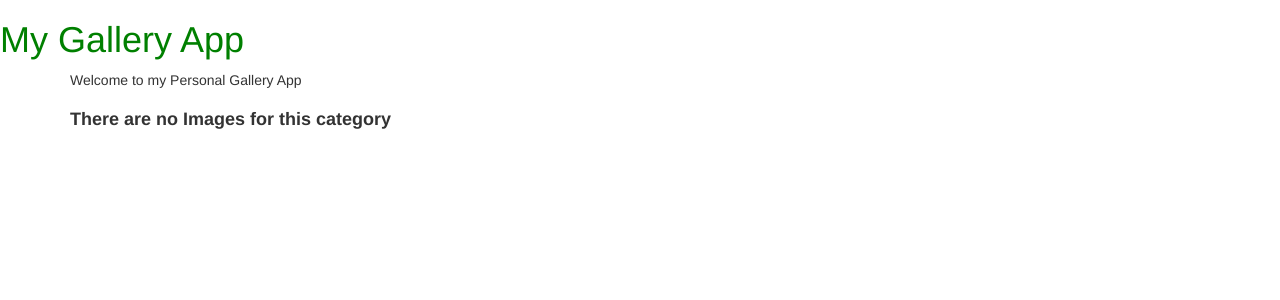
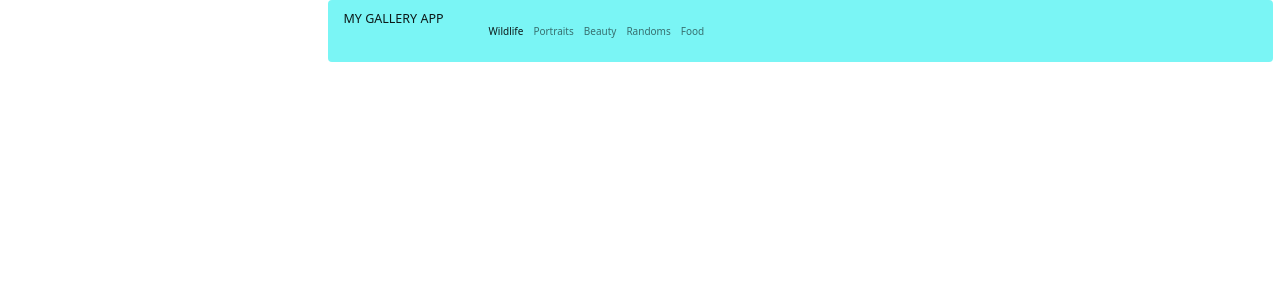
Before and after one commit to Alice-Githui/Personal-Gallery, a Django app: page / in a window 1280 px wide. Shown: the top 300 px of the page. Run offline with Django 3.2, Linux system fonts and the light colour scheme; data that the repository does not hold is empty; some libraries are stand-ins or nearby versions.

Commit message:
Add the Navbar

```diff
--- a/personalgallery/static/css/style.css
+++ b/personalgallery/static/css/style.css
@@ -1,3 +1,14 @@
+*{
+    margin: 0;
+}
 h1{
     color: green;
 }
+
+.image-card{
+    margin-top:10px;
+}
+
+.app-header{
+    text-align: center;
+}
--- a/personalgallery/templates/navbar.html
+++ b/personalgallery/templates/navbar.html
@@ -0,0 +1,20 @@
+
+<div>
+    <nav class="navbar navbar-expand-lg navbar-light" style="background-color: #7AF5F5">
+        <a class="navbar-brand" href="{% url 'indexpage' %}">MY GALLERY APP</a>
+        <button class="navbar-toggler" type="button" data-toggle="collapse" data-target="#navbarNavAltMarkup"
+            aria-controls="navbarNavAltMarkup" aria-expanded="false" aria-label="Toggle navigation">
+            <span class="navbar-toggler-icon"></span>
+        </button>
+        <div class="collapse navbar-collapse" id="navbarNavAltMarkup">
+            <div class="navbar-nav">
+                <a class="nav-item nav-link active" routerLink="home" routerLinkActive="active">Wildlife<span
+                        class="sr-only">(current)</span></a>
+                <a class="nav-item nav-link" routerLink="/repos" routerLinkActive='active' id="repos" href="#">Portraits</a>
+                <a class="nav-item nav-link" routerLink="/repos" routerLinkActive='active' id="repos" href="#">Beauty</a>
+                <a class="nav-item nav-link" routerLink="/repos" routerLinkActive='active' id="repos" href="#">Randoms</a>
+                <a class="nav-item nav-link" routerLink="/repos" routerLinkActive='active' id="repos" href="#">Food</a>
+            </div>
+        </div>
+    </nav>
+</div>
--- a/personalgallery/templates/personalgallery/base.html
+++ b/personalgallery/templates/personalgallery/base.html
@@ -2,6 +2,7 @@
 {% load static %}
 <!DOCTYPE html>
 <html lang="en">
+
 <head>
     <meta charset="UTF-8">
     <meta http-equiv="X-UA-Compatible" content="IE=edge">
@@ -12,19 +13,23 @@
     <title>My Gallery App</title>
     {% endif %}
     {% block styles %}
-        {% bootstrap_css %}
-        <link rel="stylesheet" href="{% static 'css/style.css'%}">
+    {% bootstrap_css %}
+    <link href="https://cdn.jsdelivr.net/npm/bootstrap@5.0.1/dist/css/bootstrap.min.css" rel="stylesheet"
+        integrity="sha384-+0n0xVW2eSR5OomGNYDnhzAbDsOXxcvSN1TPprVMTNDbiYZCxYbOOl7+AMvyTG2x" crossorigin="anonymous">
+    <link rel="stylesheet" href="{% static 'css/style.css'%}">
     {% endblock %}
 </head>
+
 <body>
-    {% include 'navbar.html' %}
+
     {% block content %}
-    <h1>My Gallery App</h1>
+    {% endblock %}
 
-    {% endblock %}
     {% block scripts %}
-        <script src="https://ajax.googleapis.com/ajax/libs/jquery/3.2.1/jquery.min.js"></script>
+    <script src="https://ajax.googleapis.com/ajax/libs/jquery/3.2.1/jquery.min.js"></script>
+    <script src="{% static 'js/script.js' %}"></script>
     {% bootstrap_javascript %}
     {% endblock %}
 </body>
+
 </html>
--- a/personalgallery/templates/personalgallery/index.html
+++ b/personalgallery/templates/personalgallery/index.html
@@ -2,23 +2,22 @@
 
 {% block content %}
 {{block.super}}
-<div class="container">
-    <p>Welcome to my Personal Gallery App</p>
+<div class="container-fluid">
     <div class="row">
-        <div class="col-md-4 col-lg-4 col-sm-4 col-xs-4">
-            <div class="card">
-                {% for image in images %}
-                <img src="{{image.image.url}}" class="img-thumbnail" id="image-img">
-                <div class="card-body">
-                    <p class="card-text">{{image.category}}</p>
-                    {% empty %}
-                    <h4><strong>There are no Images for this category</strong></h4>
-                    {% endfor %}
+        <div class="col-md-3">
 
-                </div>
+        </div>
+        <div class="col-md-9">
+            {% include 'navbar.html' %}
+            {% for image in images %}
+            <div class="col-md-4 image-card">
+                <img src="{{ image.image.url }}" alt="{{ image.description }}" class="img-responsive">
             </div>
+            {% endfor %}
+
         </div>
     </div>
 
 </div>
+
 {% endblock %}
```
Also changed, not shown: media/articles/blackandwhiteelephant.jpeg (added), media/articles/elephantcloseup.jpeg (added), media/articles/elephantmomandcub.jpeg (added), media/articles/elephantsinthemud.jpeg (added), personalgallery/static/js/script.js (added).
